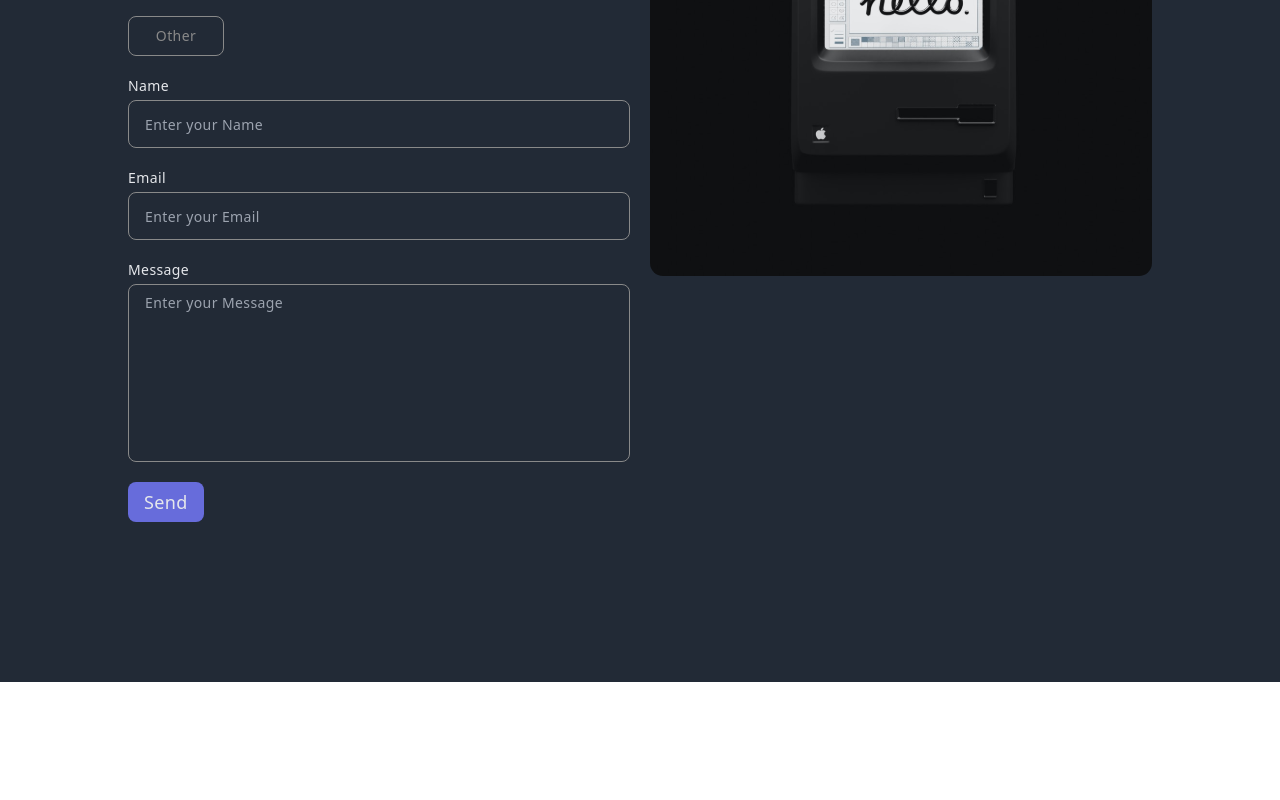
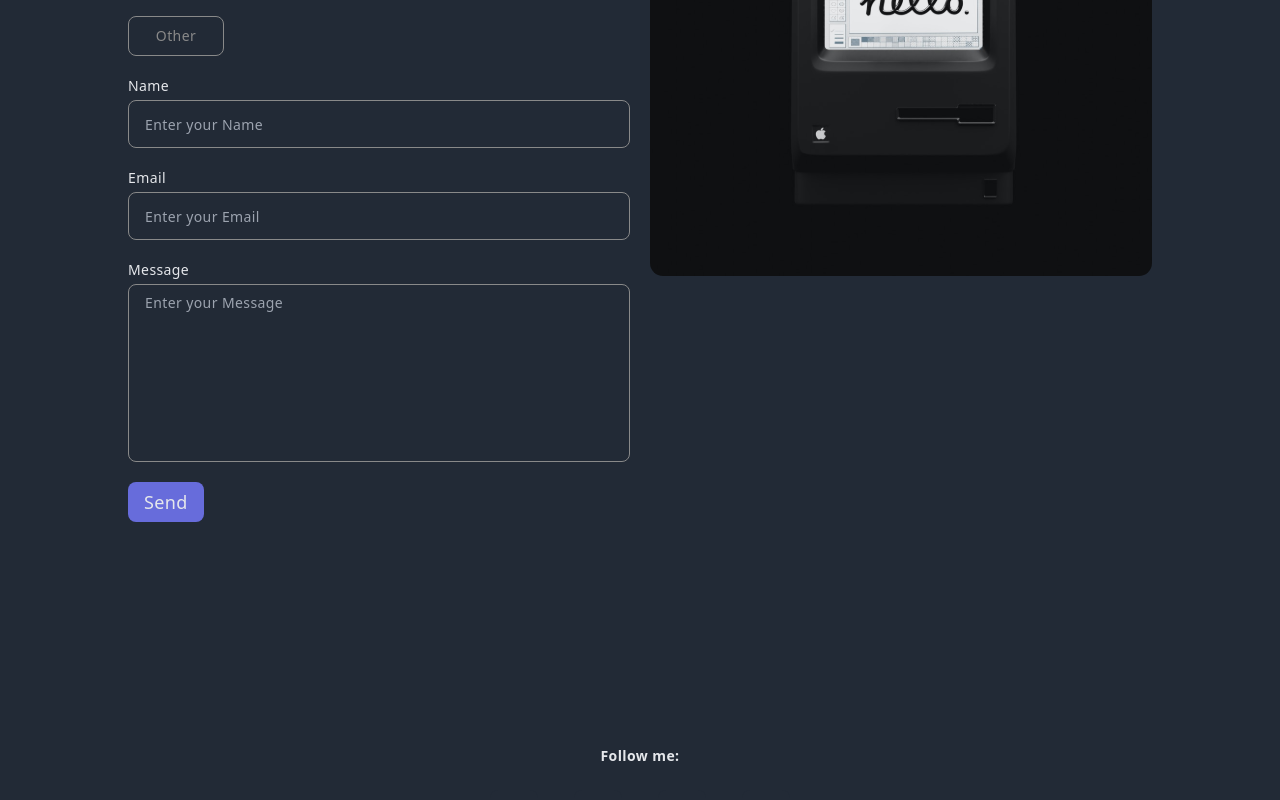
Before and after one commit to DanUgbeye/portfolio-v2, a React (Vite) app: page / in a window 1280 px wide. Shown: the part 3808-4608 px from the top of the page. Before the commit the page ends 4490 px from the top, so only its background shows below. Built offline with nearby package versions, Linux system fonts and the light colour scheme.

Commit message:
feat: added footer to primary layout

```diff
--- a/src/layouts/Primary.layout.tsx
+++ b/src/layouts/Primary.layout.tsx
@@ -1,5 +1,6 @@
 import React from "react";
 import { Outlet } from "react-router-dom";
+import Footer from "../components/footer";
 import Navbar from "../components/navbar";
 
 export default function PrimaryLayout() {
@@ -19,6 +20,7 @@ export default function PrimaryLayout() {
       <section className="  ">
         <Outlet />
       </section>
+      <Footer />
     </main>
   );
 }
```
